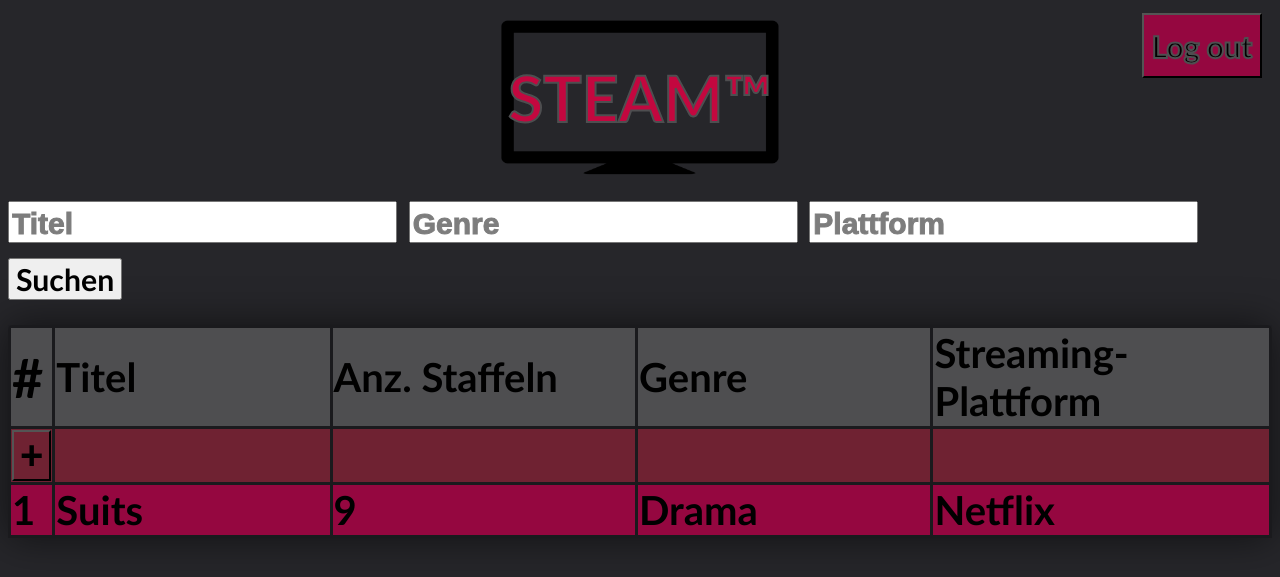
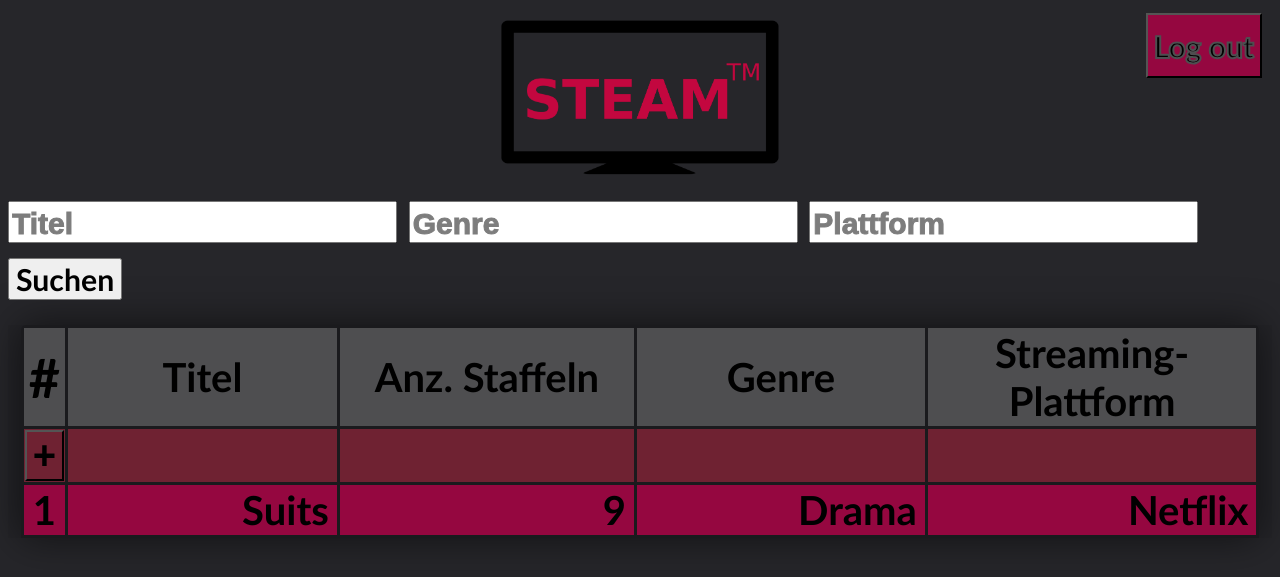
Before and after one commit to PaulDepping/WebtechSteam, a PHP site: page /view.php in a window 1280 px wide. Shown: the top 577 px of the page. Run offline with PHP 8.4, Linux system fonts and the light colour scheme; a user stored in the database is signed in; data comes from the database, SQL or seed files in the repository.

Commit message:
jannis-changes

```diff
--- a/php/config.php
+++ b/php/config.php
@@ -2,7 +2,7 @@
 // Basic connection settings
 $databaseHost = 'localhost';
 $databaseUsername = 'root';
-$databasePassword = '';
+$databasePassword = '050324';
 $databaseName = 'Webtech';
 
 // Connect to the database
--- a/php/css/viewstyle.css
+++ b/php/css/viewstyle.css
@@ -1,18 +1,18 @@
-body{
+body {
     background-color: #26262a;
     background-repeat: no-repeat;
     background-attachment: fixed;
     font-family: 'Trebuchet MS';
     font-size: 3em;
     font-weight: bold;
-    -webkit-text-fill-color:#000000;
+    -webkit-text-fill-color: #000000;
 }
 
-input{
+input {
     font-family: inherit;
     font-size: inherit;
     font-weight: inherit;
-    -webkit-text-fill-color:#000000;
+    -webkit-text-fill-color: #000000;
 }
 
 
@@ -23,34 +23,36 @@ input{
     margin-bottom: 0.5em;
 }
 
-.container_top input{
+.container_top input {
     font-family: inherit;
     font-weight: inherit;
     font-size: 30px;
-    -webkit-text-fill-color:#000000;
+    -webkit-text-fill-color: #000000;
     -webkit-text-stroke: 1px inherit;
 }
 
 
-::placeholder{
+::placeholder {
     font-family: Arial, Helvetica, sans-serif;
     font-size: 1em;
-    -webkit-text-fill-color:#7d7d7d;
+    -webkit-text-fill-color: #7d7d7d;
     -webkit-text-stroke: 1px #7d7d7d;
 }
 
 .container_bot {
     background-color: #0000000f;
+    margin: 0 auto";
+
 }
 
 .container_bot table {
-	width: 100%;
+    width: 98%;
     border-collapse: collapse;
 }
 
 
-h1{
-    -webkit-text-fill-color:#C3073F;
+h1 {
+    -webkit-text-fill-color: #C3073F;
     -webkit-text-stroke: 2px #4E4E50;
     font-size: 5vw;
     margin-top: 0.01em;
@@ -58,33 +60,34 @@ h1{
     font-family: Trebuchet MS, sans-serif;
 }
 
-.contain-header{
+.contain-header {
     position: relative;
-    background-image: url(tv4.png);
+    background-image: url(tv42.png);
     background-position: center;
     background-size: contain;
     background-repeat: no-repeat;
     padding: 4%;
 }
 
-.contain-header h1{
+.contain-header h1 {
     z-index: 1;
     text-align: center;
 }
 
-.contain-header input{
-    position:absolute;
+.contain-header input {
+    position: absolute;
     right: 10px;
     top: 5px;
     background-color: #950740;
     height: 65px;
     width: 120px;
+    width: fit-content;
     font-family: inherit;
     font-size: 30px;
-    cursor:pointer;
+    cursor: pointer;
 }
 
-.table-container{
+.table-container {
     border-collapse: collapse;
     width: 80%;
     min-width: 400px;
@@ -98,19 +101,26 @@ h1{
 th,
 td {
     border: 3px solid #1A1A1D;
-    text-align: left;
 }
 
-th{
-    background-color:#4E4E50;
+
+th.text_right,
+td.text_right {
+    border: 3px solid #1A1A1D;
+    padding-right: 0.2em;
 }
 
-tr{
-    background-color:#6F2232;
+
+th {
+    background-color: #4E4E50;
 }
 
-tbody tr:nth-of-type(even){
-    background-color:#950740;
+tr {
+    background-color: #6F2232;
+}
+
+tbody tr:nth-of-type(even) {
+    background-color: #950740;
 }
 
 button {
@@ -125,10 +135,25 @@ table input {
 }
 
 .text_center {
-	text-align: left;
+    text-align: center;
 }
 
-#search{
+.text_right {
+    text-align: right;
+}
+
+input::-webkit-outer-spin-button,
+input::-webkit-inner-spin-button {
+    -webkit-appearance: none;
+    margin: 0;
+}
+
+/* Firefox */
+input[type=number] {
+    -moz-appearance: textfield;
+}
+
+#search {
     width: auto;
     font-family: inherit;
     font-weight: inherit;
@@ -136,13 +161,13 @@ table input {
     cursor: pointer;
 }
 
-#addBtn{
+#addBtn {
     font-size: 40px;
     background-color: transparent;
     cursor: pointer;
     font-weight: bolder;
 }
 
-#singleHashtag{
+#singleHashtag {
     font-size: 135%;
 }
--- a/php/view.php
+++ b/php/view.php
@@ -14,7 +14,8 @@ include_once "config.php"
 
 <body>
     <div class="contain-header">
-        <h1>STEAM&#8482;<form action="logout.php"><input type="submit" value="Log out"></form>
+        <h1> &zwnj; <!-- STEAM&#8482;  -->
+            <form action="logout.php"><input type="submit" value="Log out"></form>
         </h1>
     </div>
 
@@ -76,19 +77,20 @@ include_once "config.php"
             <thead>
                 <tr>
                     <th id="singleHashtag">#</th>
-                    <th>Titel</th>
-                    <th>Anz. Staffeln</th>
-                    <th>Genre</th>
-                    <th>Streaming-Plattform</th>
+                    <th class="text_center">Titel</th>
+                    <th class="text_center"">Anz. Staffeln</th>
+                    <th class=" text_center">Genre</th>
+                    <th class="text_center">Streaming-Plattform</th>
                 </tr>
             </thead>
             <tbody>
                 <tr>
-                    <td class="text_center"><button type="submit" id="addBtn" name="addBtn" value="submit" form="add_form">+</button></td>
-                    <td class="text_center"><input type="text" id="titel" name="titel" form="add_form"></td>
-                    <td class="text_center"><input type="number" id="staffeln" name="staffeln" form="add_form"></td>
-                    <td class="text_center"><input type="text" id="genre" name="genre" form="add_form"></td>
-                    <td class="text_center"><input type="text" id="plattform" name="plattform" form="add_form"></td>
+                    <td class="text_center"><button type="submit" id="addBtn" name="addBtn" value="submit"
+                            form="add_form">+</button></td>
+                    <td><input type="text" id="titel" name="titel" form="add_form"></td>
+                    <td><input type="number" id="staffeln" name="staffeln" form="add_form"></td>
+                    <td><input type="text" id="genre" name="genre" form="add_form"></td>
+                    <td><input type="text" id="plattform" name="plattform" form="add_form"></td>
                 </tr>
                 <?php
                 $extra_elements = 0;
@@ -140,10 +142,10 @@ include_once "config.php"
                     echo '
                 <tr>
                     <td class="text_center">' . $i . '</td>
-                    <td class="text_center">' . $row['title'] . '</td>
-                    <td class="text_center">' . $row['seasons'] . '</td>
-                    <td class="text_center">' . $row['genre'] . '</td>
-                    <td class="text_center">' . $row['platform'] . '</td>
+                    <td class="text_right">' . $row['title'] . '</td>
+                    <td class="text_right">' . $row['seasons'] . '</td>
+                    <td class="text_right">' . $row['genre'] . '</td>
+                    <td class="text_right">' . $row['platform'] . '</td>
                 </tr>';
                 }
 
```
Also changed, not shown: php/css/styles.css (+27 -0 lines), php/login.php (+4 -3 lines), php/register.php (+15 -14 lines), php/css/tv42.png (added). Lines whose indentation alone changed are shown as unchanged.
